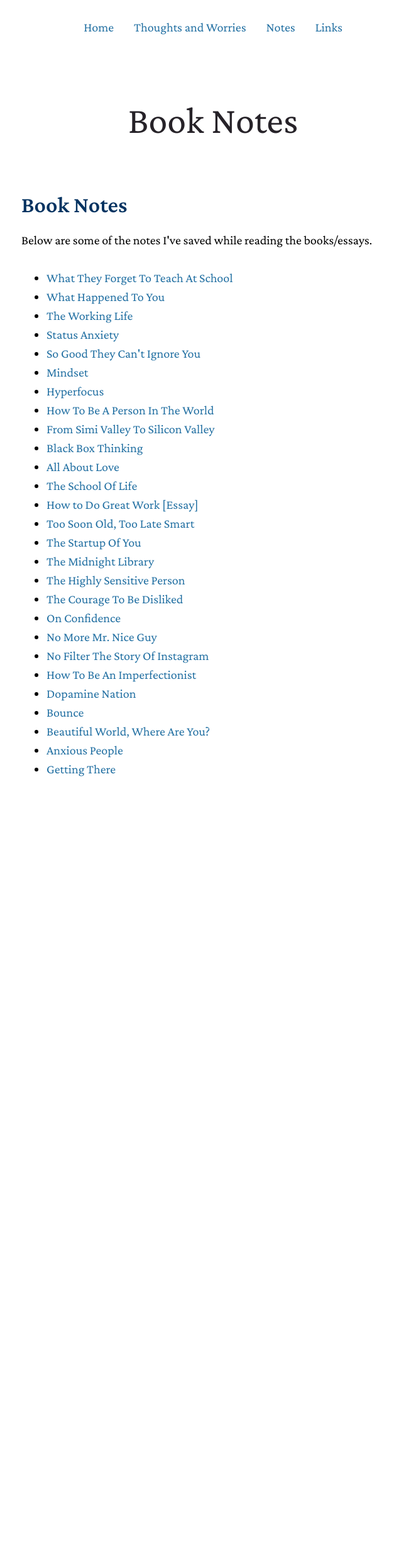
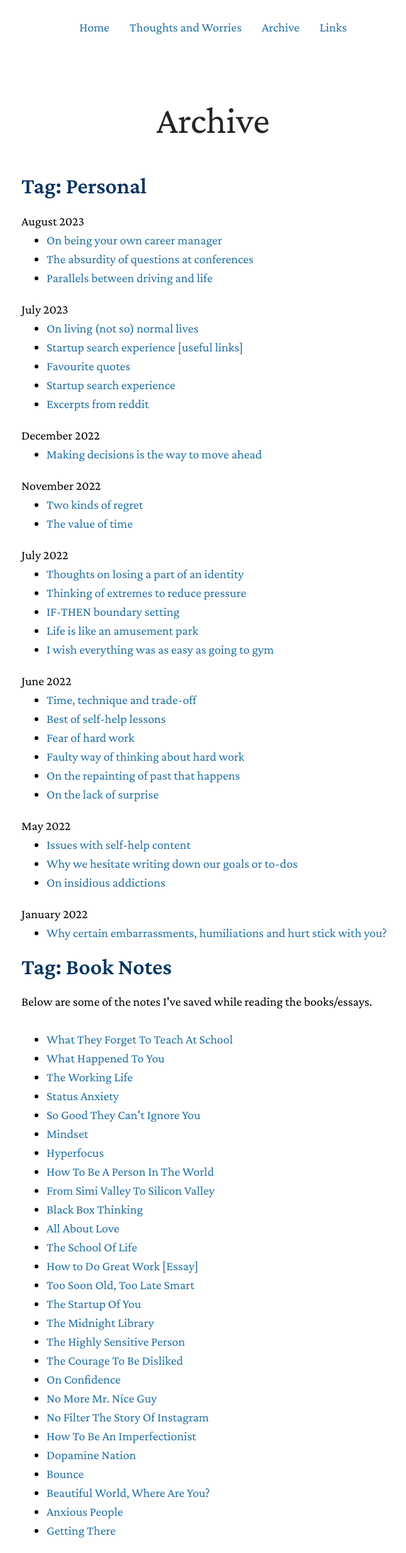
Before and after one commit to ishan00/ishantarunesh.com, a Jekyll site: the page built from notes.html, in a window 1280 px wide. Shown: the whole page at 63% size, without its empty margins (301-947 px from the left). Built offline with Jekyll 4.4.1, drawn with Linux system fonts in a browser that asks for light colours; nearby versions of some CDN libraries; a style sheet for code colours, icons or effects is not loaded; before the commit the page ends 1257 px from its top, so only the background shows below that.

Commit message:
lost of changes

```diff
--- a/Gemfile
+++ b/Gemfile
@@ -5,3 +5,4 @@
 # gem "rails"
 
 gem "jekyll", "~> 4.3"
+gem "jekyll-paginate"
--- a/_includes/nav.html
+++ b/_includes/nav.html
@@ -7,7 +7,7 @@
     <a class="nav-link" href="/thoughts-and-worries">Thoughts and Worries</a>
   </li>
   <li class="nav-item">
-    <a class="nav-link" href="/notes">Notes</a>
+    <a class="nav-link" href="/archive">Archive</a>
   </li>
   <li class="nav-item">
     <a class="nav-link" href="/links">Links</a>
--- a/_layouts/post.html
+++ b/_layouts/post.html
@@ -11,8 +11,8 @@
 				<h1>{{ page.title }}</h1>
 			</center>
 
-			<div style="margin-top:20px"></div>
-			<h4>{{ page.date | date_to_string: "ordinal", "US" }} </h4>
+			<div style="margin-top:40px"></div>
+			<h5 style="display: inline-block;">{{ page.date | date_to_string: "ordinal", "US" }} </h5><h5 style="display: inline-block; float: right;">{{ page.tags }}</h5><br><br>
 
 			{{ content }}
 			<div style="margin-top:80px"></div>
--- a/assets/css/style.css
+++ b/assets/css/style.css
@@ -18,7 +18,54 @@
     transform: translateY(-50%);
 }
 */
+.pagination-wrapper {
+  text-align: center;
+}
 
+.pagination {
+  display: inline-block;
+  margin: 0 0 2rem;
+}
+
+.pagination a,
+.pagination span {
+  border-radius: 3px;
+  float: left;
+  height: 36px;
+  line-height: 36px;
+  width: 30px;
+}
+
+a.pagination-step,
+span.pagination-step {
+  padding: 0 10px;
+  width: auto;
+}
+
+.pagination-first,
+.pagination-last,
+.pagination-more, {
+  display: none;
+}
+
+.pagination .active {
+  background: #ddd;
+  color: #fff;
+}
+
+@media (min-width: 38em) {
+  .pagination-first,
+  .pagination-last,
+  .pagination-more {
+    display: block;
+  }
+
+  a.pagination-step,
+  span.pagination-step {
+    padding: 0 15px;
+    width: auto;
+  }
+}
 
 body {
   background-color: #fff;
--- a/blog.html
+++ /dev/null
@@ -1,22 +0,0 @@
----
-title: Thoughts and Worries
-layout: page
-permalink: thoughts-and-worries
----
-<br>
-I write about growing up, self-improvement, and general thoughts about life and career. Indexed below are all of my essays. The delightful part of maintaining a personal blog is the sudden thrill of writing down an original thought in the notes app, hoping it would someday appear on the blog, and I’ll share it with friends.
-<br>
-<ul>
-{% for post in site.posts %}
-{% if post.tags contains 'personal' %}
-  {% assign currentdate = post.date | date: "%B %Y" %}
-  {% if currentdate != date %}
-</ul>
-    {{ currentdate }}
-<ul>
-    {% assign date = currentdate %}
-  {% endif %}
-    <li><a href="{{ post.url }}">{{ post.title }}</a></li>
-    {% endif %}
-{% endfor %}
-</ul>
--- a/links.md
+++ b/links.md
@@ -4,7 +4,7 @@
 permalink: links
 ---
 
-Saving articles that I've read and liked here.
+Saving articles and social media posts that I've read and liked here.
 
 * [How to be successful by Sam Altman](https://blog.samaltman.com/how-to-be-successful)
 * [Playing to win vs playing not to lose](https://www.basketballispsychology.com/post/playing-to-win-vs-playing-not-to-lose)
--- a/notes.html
+++ b/notes.html
@@ -1,11 +1,27 @@
 ---
-title: Book Notes
+title: Archive
 layout: page
-permalink: notes
+permalink: archive
 ---
-<br>
-<h1>Book Notes</h1>
 
+<h1> Tag: Personal </h1>
+
+<ul>
+{% for post in site.posts %}
+	{% if post.tags contains 'personal' %}
+		{% assign currentdate = post.date | date: "%B %Y" %}
+		{% if currentdate != date %}
+		</ul>
+			{{ currentdate }}
+		<ul>
+			{% assign date = currentdate %}
+		{% endif %}
+		<li><a href="{{ post.url }}">{{ post.title }}</a></li>
+	{% endif %}
+{% endfor %}
+</ul>
+
+<h1> Tag: Book Notes </h1>
 Below are some of the notes I've saved while reading the books/essays.
 <br>
 <br>
--- /dev/null
+++ b/thoughts-and-worries/index.html
@@ -0,0 +1,102 @@
+---
+title: Thoughts and Worries
+layout: page
+<!-- permalink: thoughts-and-worries -->
+pagination:
+  enabled: true
+---
+<br>
+I write about growing up, self-improvement, and general thoughts about life and career. Indexed below are all of my essays. The delightful part of maintaining a personal blog is the sudden thrill of writing down an original thought in the notes app, hoping it would someday appear on the blog, and I’ll share it with friends.
+<br>
+<br>
+
+
+Visit <a href="/archive">Archive</a> to see all posts listed.
+<hr><br>
+
+<!-- This loops through the paginated posts -->
+{% assign excerptLength = 100 %}
+{% for post in paginator.posts %}
+    <center><h1><a href="{{ post.url }}">{{ post.title }}</a></h1></center>
+    <!-- <p class="author"> -->
+      <!-- <h5>{{ post.date | date_to_string: "ordinal", "US" }}</h5> -->
+      <h5 style="display: inline-block;">{{ post.date | date_to_string: "ordinal", "US" }} </h5><h5 style="display: inline-block; float: right;">{{ post.tags }}</h5><br><br>
+    <!-- </p> -->
+    <div class="content">
+      <!-- {{ post.content }} -->
+      {{ post.content | strip_html | truncatewords: excerptLength }}
+      {% assign wordCount = post.content | strip_html | number_of_words %}
+      {% if wordCount > excerptLength %}
+      <a href="{{ post.url }}">(continue reading →)</a>
+      {% endif %}
+    </div>
+    <hr><br>
+{% endfor %}
+
+<!-- Pagination links -->
+{% if paginator.total_pages > 1 %}
+
+  {% assign start = paginator.page | minus: 2 %}
+  {% assign end = paginator.page | plus: 2 %}
+  <!-- {% assign baseur = thoughts-and-worries %} -->
+
+  {% if start < 1 %}
+    {% assign start = 1 %}
+    {% assign end = start | plus: 4 %}
+  {% elsif end > paginator.total_pages %}
+    {% assign start = paginator.total_pages | minus: 4 %}
+    {% assign end = paginator.total_pages %}
+  {% endif %}
+
+  {% if start < 1 %}
+    {% assign start = 1 %}
+  {% endif %}
+
+  {% if end > paginator.total_pages %}
+    {% assign end = paginator.total_pages %}
+  {% endif %}
+
+  <div class="pagination-wrapper">
+    <div class="pagination">
+      {% if paginator.previous_page %}
+        <a class="pagination-step" href="{{ paginator.previous_page_path | prepend: site.baseurl | replace: '//', '/' }}">
+          Newer
+        </a>
+      {% else %}
+        <span class="pagination-step">
+          Newer
+        </span>
+      {% endif %}
+
+      {% if start > 1 %}
+        <a class="pagination-first" href="{{ page.url }}/">1</a>
+        <span class="pagination-more">&middot;&middot;&middot;</span>
+      {% endif %}
+
+      {% for i in (start..end) %}
+        {% if i == paginator.page %}
+          <span class="active">{{ i }}</span>
+        {% elsif i == 1 %}
+          <a href="/thoughts-and-worries/">{{ i }}</a>
+        {% else %}
+          <a href="/thoughts-and-worries/page{{ i }}">{{ i }}</a>
+        {% endif %}
+      {% endfor %}
+
+      {% if end < paginator.total_pages %}
+        <span class="pagination-more">&middot;&middot;&middot;</span>
+        <a class="pagination-last" href="/thoughts-and-worries/page{{ paginator.total_pages }}">{{ paginator.total_pages }}</a>
+      {% endif %}
+
+      {% if paginator.next_page %}
+        <a class="pagination-step" href="{{ paginator.next_page_path | prepend: site.baseurl | replace: '//', '/' }}">
+          Older
+        </a>
+      {% else %}
+        <span class="pagination-step">
+          Older
+        </span>
+      {% endif %}
+    </div>
+  </div>
+{% endif %}
```
Also changed, not shown: Gemfile.lock.
